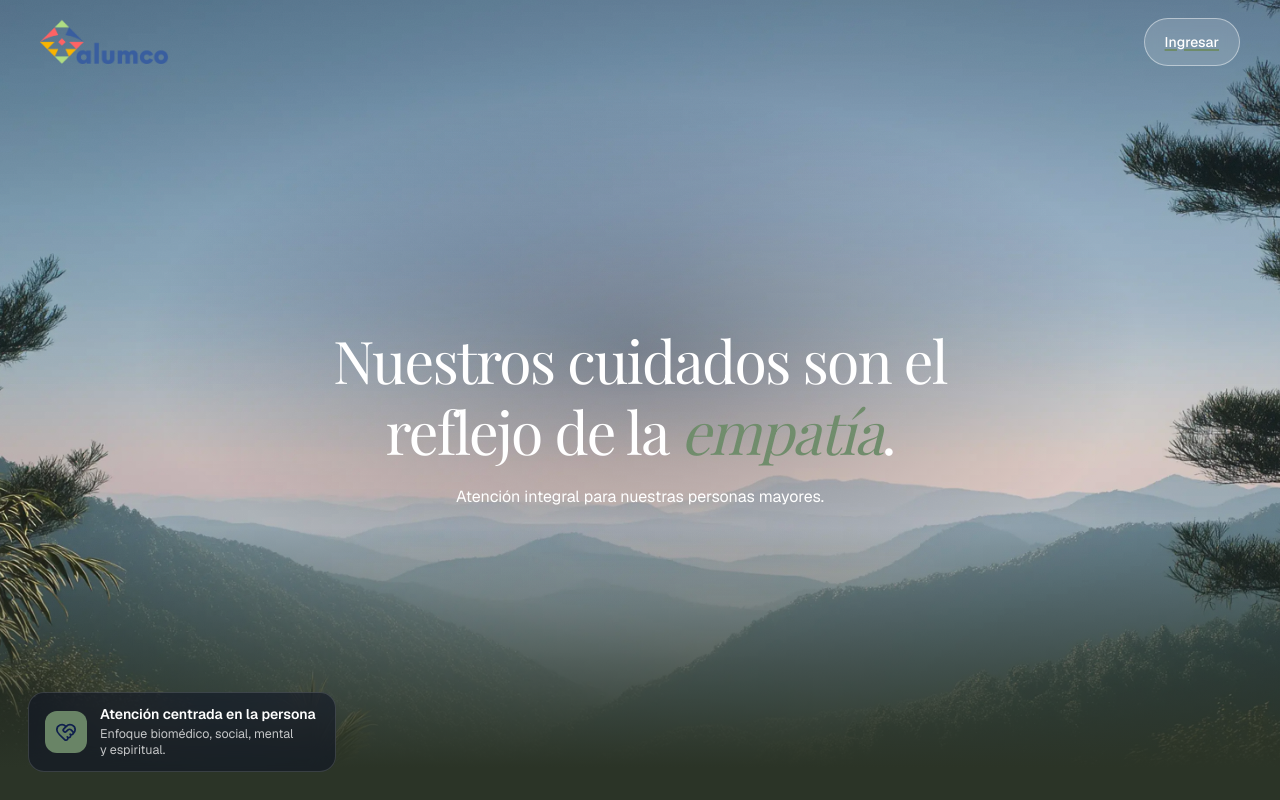
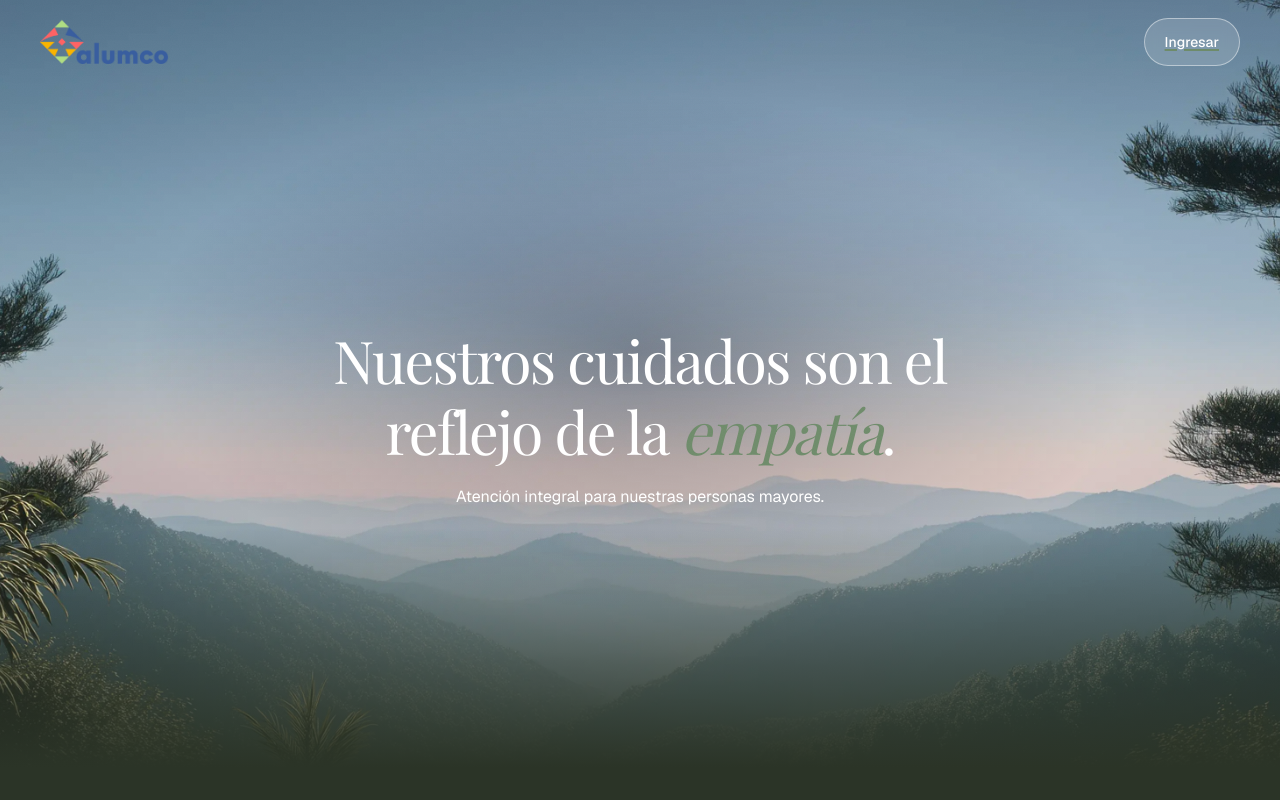
Before and after one commit to Bato21/alumco-lms, a Next.js app: page / in a window 1280 px wide. Shown: the top 800 px of the page. Built offline with nearby package versions, Linux system fonts and the light colour scheme; a web font is replaced by a local one.

Commit message:
style(landing): quita card flotante del hero — hero clean
Co-Authored-By: Claude Opus 4.8 <noreply@anthropic.com>

```diff
--- a/src/components/alumco/landing/HeroSection.tsx
+++ b/src/components/alumco/landing/HeroSection.tsx
@@ -1,5 +1,4 @@
 import Image from 'next/image'
-import { HeartHandshake } from 'lucide-react'
 
 export default function HeroSection() {
   return (
@@ -82,52 +81,6 @@ export default function HeroSection() {
         >
           Atención integral para nuestras personas mayores.
         </p>
-
-      </div>
-
-      {/* Card flotante dark-glass abajo-izquierda — firma Giga */}
-      <div
-        className="hero-float-card"
-        style={{
-          position: 'absolute',
-          left: 28,
-          bottom: 28,
-          zIndex: 3,
-          maxWidth: 308,
-          display: 'flex',
-          alignItems: 'center',
-          gap: 13,
-          padding: '13px 16px',
-          borderRadius: 16,
-          background: 'rgba(12,18,38,0.55)',
-          border: '1px solid rgba(255,255,255,0.14)',
-          backdropFilter: 'blur(12px)',
-          textAlign: 'left',
-        }}
-      >
-        <span
-          style={{
-            width: 42,
-            height: 42,
-            borderRadius: 12,
-            background: 'rgba(110,139,106,0.95)',
-            color: 'var(--azul-950)',
-            display: 'inline-flex',
-            alignItems: 'center',
-            justifyContent: 'center',
-            flexShrink: 0,
-          }}
-        >
-          <HeartHandshake size={22} strokeWidth={1.9} />
-        </span>
-        <div>
-          <p style={{ color: '#fff', fontWeight: 600, fontSize: 14, lineHeight: 1.25 }}>
-            Atención centrada en la persona
-          </p>
-          <p style={{ color: 'rgba(255,255,255,0.74)', fontSize: 12.5, lineHeight: 1.3, marginTop: 2 }}>
-            Enfoque biomédico, social, mental y espiritual.
-          </p>
-        </div>
       </div>
     </section>
   )
```
